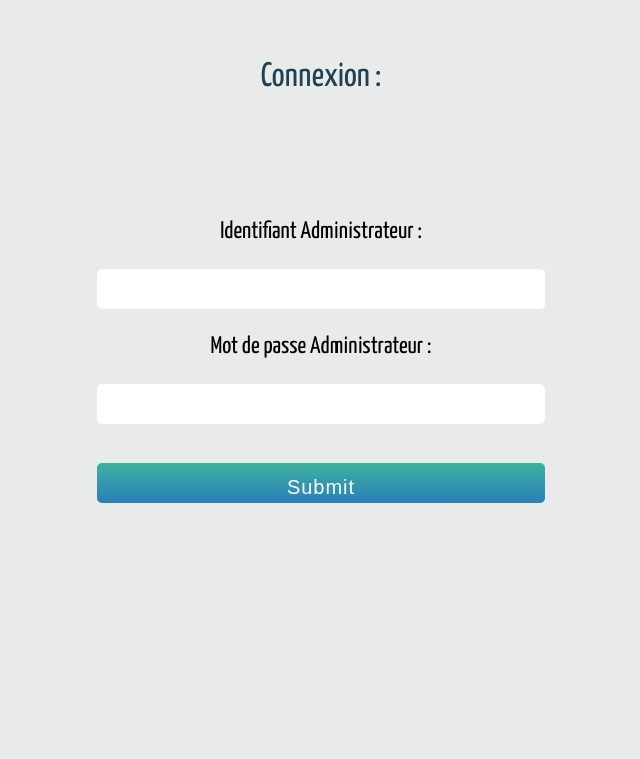
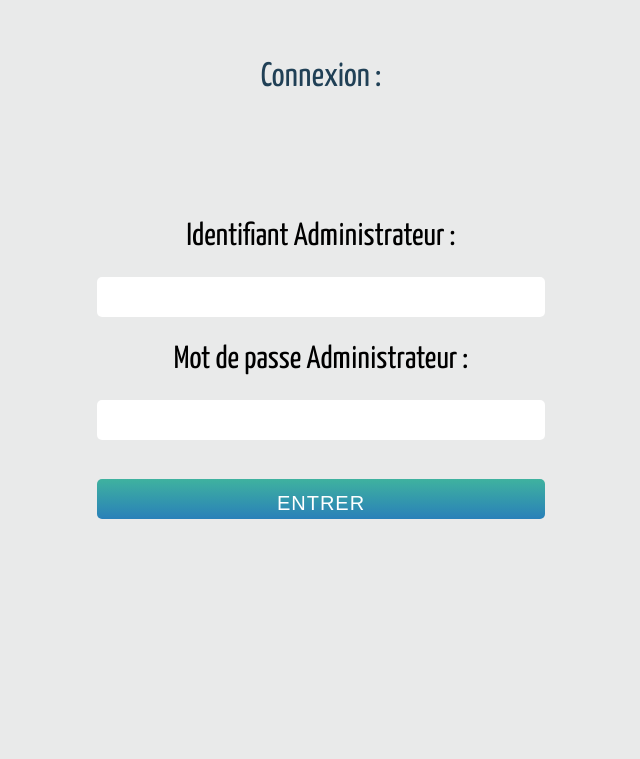
Before and after one commit to DoudouPike/support_dev, a PHP site: page /index.php?page=login in a window 1280 px wide. Shown: the part 80-839 px from the top of the page, without its empty margins (319-959 px from the left). Run offline with PHP 8.4, Linux system fonts and the light colour scheme.

Commit message:
login&creation

```diff
--- a/public/styles/style.css
+++ b/public/styles/style.css
@@ -333,6 +333,10 @@ article h3 {
 	margin: 2% auto;
 }
 
+#mceu_27 {
+	min-height: 30%;
+}
+
 #mceu_14-body {
 	display: none;
 }
@@ -497,16 +501,22 @@ label[for="pwd"]:after {
 	padding: 1%;
 	letter-spacing: 1px;
 	background-color: #fff;
+	color: #A6A6A6;
 }
 
 .customLabel {
 	display: inline-block;
-	font-size: 1.5rem;
+	font-size: 2rem;
 	margin: 2%;
 }
 
 .customButton {
 	margin-top: 3%;
+	border-style: none;
+}
+
+button.customButton {
+	color: #fff;
 }
 
 /*404*/
--- a/views/creation.phtml
+++ b/views/creation.phtml
@@ -10,7 +10,7 @@
 
         <input class="creation customInput" type="textarea" name="objectif" value="" placeholder="Votre objectif içi" required="required"/>
 
-        <label class="creation" for="Langage">Langage : </label>
+        <label class="creation customLabel" for="Langage">Langage : </label>
 
         <select class="creation roll customInput" name="choixLangage" id="Langage">
             <option value="">Sélectionnez votre Langage</option>
@@ -20,7 +20,7 @@
             <option value="js">JS</option>
         </select>
 
-        <label class="creation" for="Categorie">Categorie : </label>
+        <label class="creation customLabel" for="Categorie">Categorie : </label>
 
         <select class="creation roll customInput" name="choixCategorie" id="Categorie">
             <option value="">Sélectionnez votre Categorie</option>
@@ -30,7 +30,7 @@
             <option value="3">Step 3</option>
         </select>
 
-        <button type="submit" name="register" class="publish btn btn-primary btn-block btn-large cre">Publier</button>
+        <button type="submit" name="register" class="customButton btn cre">Publier</button>
 
     </form>
 </div>
--- a/views/login.phtml
+++ b/views/login.phtml
@@ -8,7 +8,7 @@
 		<input class="customInput" type="text" name="name" id="name"><br>
 		<label class="customLabel" for="pwd">Mot de passe Administrateur :</label><br>
 		<input class="customInput" type="password" name="pwd" id="pwd"><br>
-		<input class="customInput customButton btn" type="submit">
+		<button class="customInput customButton btn" type="submit">ENTRER</button>
 
 	</form>
 </div>
```
